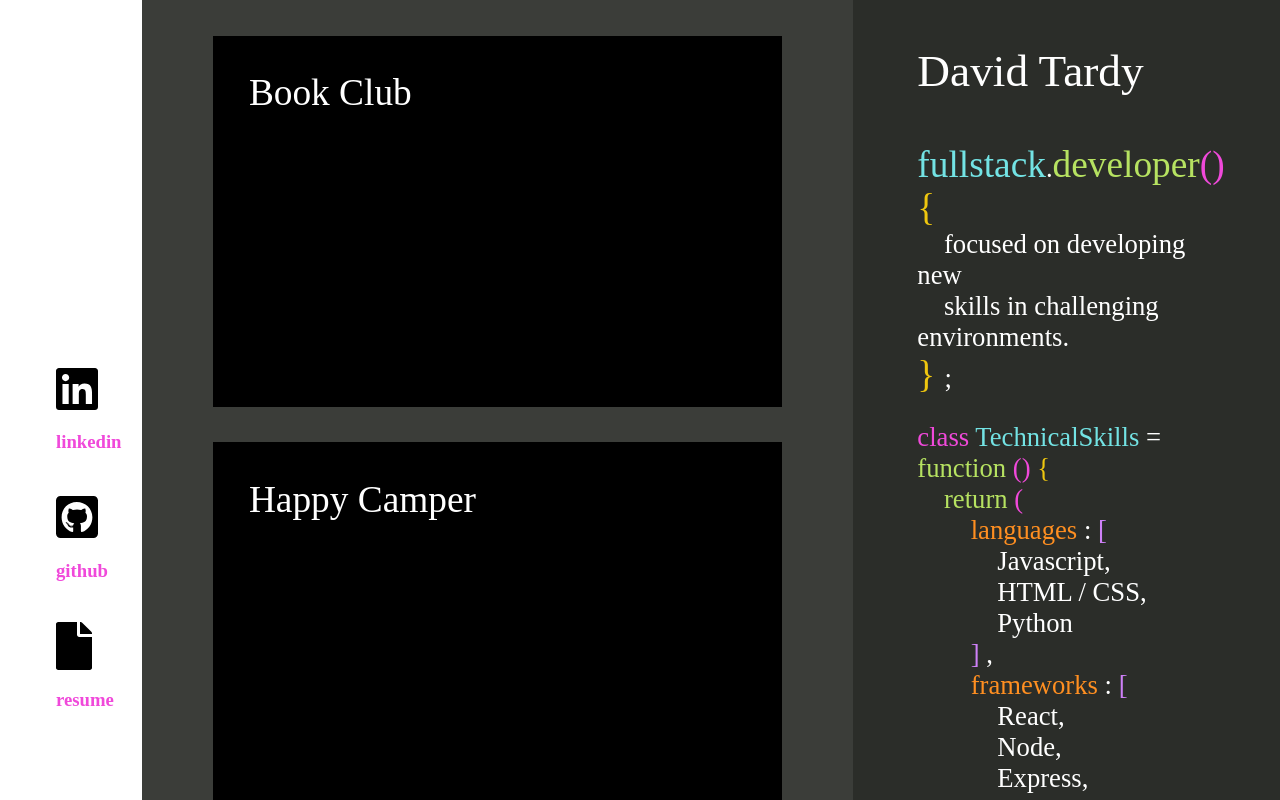
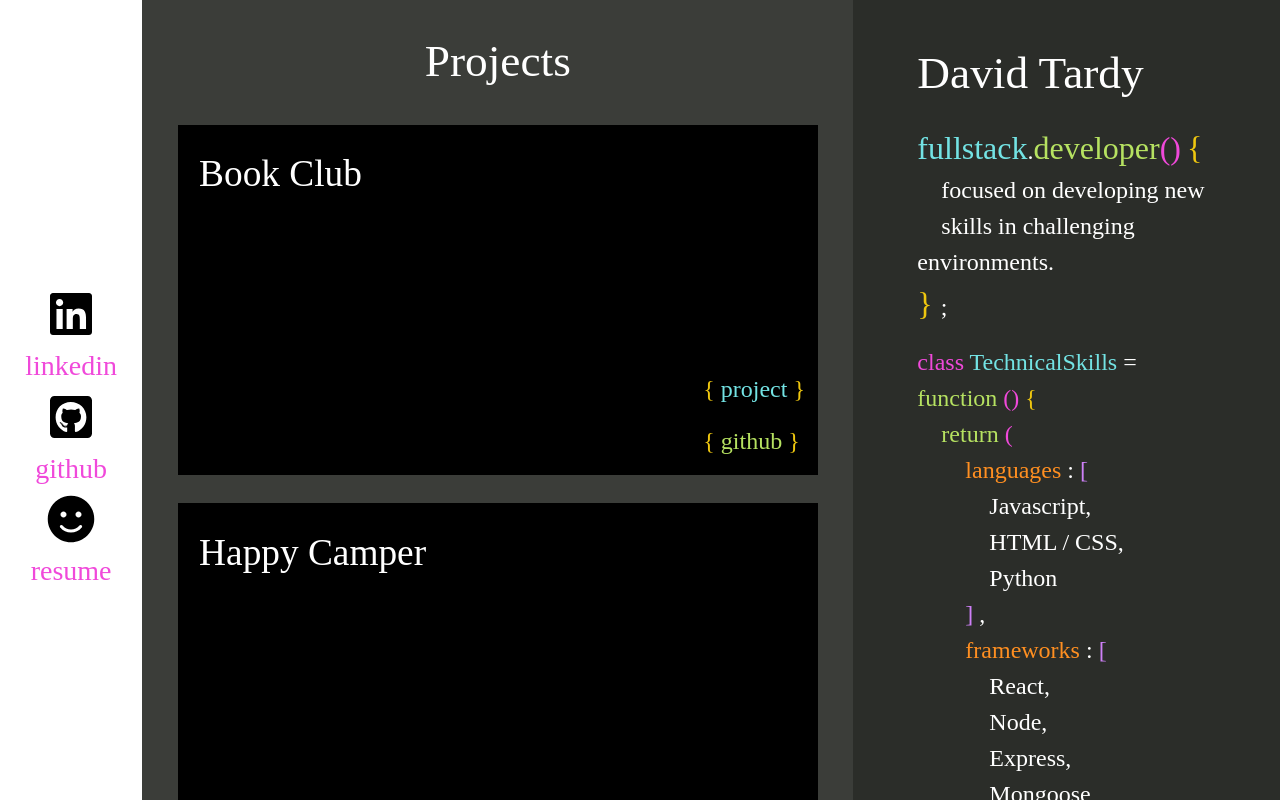
Before and after one commit to tardyparty/react-portfolio, a React (Create React App) app in the folder react-portfolio/: page / in a window 1280 px wide. Shown: the top 800 px of the page. Built offline with nearby package versions, Linux system fonts and the light colour scheme.

Commit message:
tweaked for better web response

```diff
--- a/react-portfolio/package.json
+++ b/react-portfolio/package.json
@@ -11,8 +11,10 @@
     "@testing-library/jest-dom": "^4.2.4",
     "@testing-library/react": "^9.4.0",
     "@testing-library/user-event": "^7.2.1",
+    "bootstrap": "^4.4.1",
     "font-awesome": "^4.7.0",
     "react": "^16.12.0",
+    "react-bootstrap": "^1.0.0-beta.16",
     "react-dom": "^16.12.0",
     "react-scripts": "3.3.0"
   },
--- a/react-portfolio/public/index.html
+++ b/react-portfolio/public/index.html
@@ -24,7 +24,7 @@
       work correctly both with client-side routing and a non-root public URL.
       Learn how to configure a non-root public URL by running `npm run build`.
     -->
-    <title>React App</title>
+    <title>David Tardy</title>
   </head>
   <body>
     <noscript>You need to enable JavaScript to run this app.</noscript>
--- a/react-portfolio/src/App.css
+++ b/react-portfolio/src/App.css
@@ -6,12 +6,13 @@
     font-family: avenir;
 }
 
-a {
+.icons a {
     text-decoration: none;
     color: black;
 }
 
-a:hover {
+.icons a:hover {
+    text-decoration: none;
     color: #f049da;
 }
 
@@ -22,23 +23,34 @@ a:hover {
 }
 
 .icons {
-    margin: 0;
+    margin: auto;
+    width: 100%;
     position: absolute;
-    top: 30%;
-}
-
-.linkicon {
-    margin: 5vh 7vh;
+    top: 35%;
 }
 
 .linkicon h3 {
     color: #f049da;
 }
 
+.iconpair {
+    margin-top: 10px;
+}
+
+.iconpair:hover {
+    color: #f049da;
+}
+
 .main {
     background: #3b3d39;
     flex: 5;
+}
 
+.projectsTitle {
+    font-size: 34pt;
+    color: white;
+    margin: 4% auto;
+    width: 80%;
 }
 
 .projectdiv {
@@ -48,25 +60,43 @@ a:hover {
 
 .project {
     position: relative;
-    width: 70%;
-    height: 300px;
+    width: 90%;
+    height: 350px;
     background: black;
-    margin: 5% auto;
+    margin: 4% auto;
     color: white;
-    padding: 5%;
+    padding: 3%;
     font-size: 28pt;
+}
+
+.projectLinks {
+    position: absolute;
+    bottom: 0;
+    right: 2%;
+}
+
+.linkClass {
+    font-size: 18pt;
+    text-decoration: none;
+}
+
+.linkClass:hover {
+    text-decoration: none;
+    color: #f049da;
 }
 
 .bio {
     background: #2b2d29;
     flex: 3;
+    max-height: 100vh;
+    overflow: scroll;
 }
 
 .bioFunction {
     width: 70%;
     margin: 5vh auto;
     color: white;
-    font-size: 20pt;
+    font-size: 18pt;
 }
 
 em {
@@ -78,7 +108,7 @@ em {
 }
 
 .title {
-    font-size: 28pt;
+    font-size: 24pt;
 }
 
 .blue {
--- a/react-portfolio/src/App.js
+++ b/react-portfolio/src/App.js
@@ -2,7 +2,7 @@ import React from 'react';
 import './app.css';
 
 import { FontAwesomeIcon } from '@fortawesome/react-fontawesome'
-import { faFile } from "@fortawesome/free-solid-svg-icons";
+import { faSmile } from "@fortawesome/free-solid-svg-icons";
 import { faLinkedin, faGithubSquare } from "@fortawesome/free-brands-svg-icons";
 
 
@@ -12,32 +12,64 @@ function App() {
         <div className="sidebar">
           <div className="icons">
             <div className="linkicon">
+              <div className="iconpair text-center">
                 <a href="https://www.linkedin.com/in/davidtardy/"
                       target="_blank">
                   <FontAwesomeIcon icon={faLinkedin} size="3x"/>
+                </a>
+              </div>
+              <div className="iconpair text-center">
+                <a href="https://www.linkedin.com/in/davidtardy/"
+                      target="_blank">
                   <h3> linkedin </h3>
                 </a>
               </div>
+            </div>
               <div className="linkicon">
+              <div className="iconpair text-center">
                 <a href="https://github.com/tardyparty"
                   target="_blank">
                   <FontAwesomeIcon icon={faGithubSquare} size="3x"/>
+                </a>
+              </div>
+              <div className="iconpair text-center">
+                <a href="https://github.com/tardyparty"
+                  target="_blank">
                   <h3> github </h3>
                 </a>
               </div>
-              <div className="linkicon">
-                <a href="https://docs.google.com/document/d/e/2PACX-1vTEx96y-lm3S0Xy5I7NuxJSDUuZOI26-ld1ESDcA8eOtKTmE3acX6eP-oSnWt29ltDIyIcDMA4zNO8J/pub"
+            </div>
+            <div className="linkicon">
+              <div className="iconpair text-center">
+                <a href="https://gdoc.pub/doc/1VcD9YALwryRVHumeN0URlVQ1MKuuWwN3CFqE-Bg5VeM#?usp=sharing"
                   target="_blank">
-                  <FontAwesomeIcon icon={faFile} size="3x"/>
+                  <FontAwesomeIcon icon={faSmile} size="3x"/>
+                </a>
+              </div>
+              <div className="iconpair text-center">
+                <a href="https://gdoc.pub/doc/1VcD9YALwryRVHumeN0URlVQ1MKuuWwN3CFqE-Bg5VeM#?usp=sharing"
+                  target="_blank">
                   <h3> resume </h3>
                 </a>
               </div>
+            </div>
           </div>
         </div>
         <div className="main">
           <div className="projectdiv">
+            <div className="projectsTitle text-center">Projects</div>
             <div className="project">
               Book Club
+              <div className="projectLinks">
+                <a href="" target="_blank" className="linkClass">
+                  <p><em className="yellow">{"{ "}</em><em className="blue">project</em><em className="yellow">{" }"}</em></p>
+                </a>
+                <a href="https://github.com/tardyparty/bookClubApp"
+                  target="_blank"
+                  className="linkClass">
+                  <p><em className="yellow">{"{ "}</em><em className="green">github</em><em className="yellow">{" }"}</em></p>
+                </a>
+              </div>
             </div>
             <div className="project">
               Happy Camper
--- a/react-portfolio/src/index.js
+++ b/react-portfolio/src/index.js
@@ -3,6 +3,7 @@ import ReactDOM from 'react-dom';
 import './index.css';
 import App from './App';
 import '../node_modules/font-awesome/css/font-awesome.min.css';
+import 'bootstrap/dist/css/bootstrap.min.css';
 import * as serviceWorker from './serviceWorker';
 
 ReactDOM.render(<App />, document.getElementById('root'));
```
Also changed, not shown: 1 other file (tests, documents, lock files or other folders).
